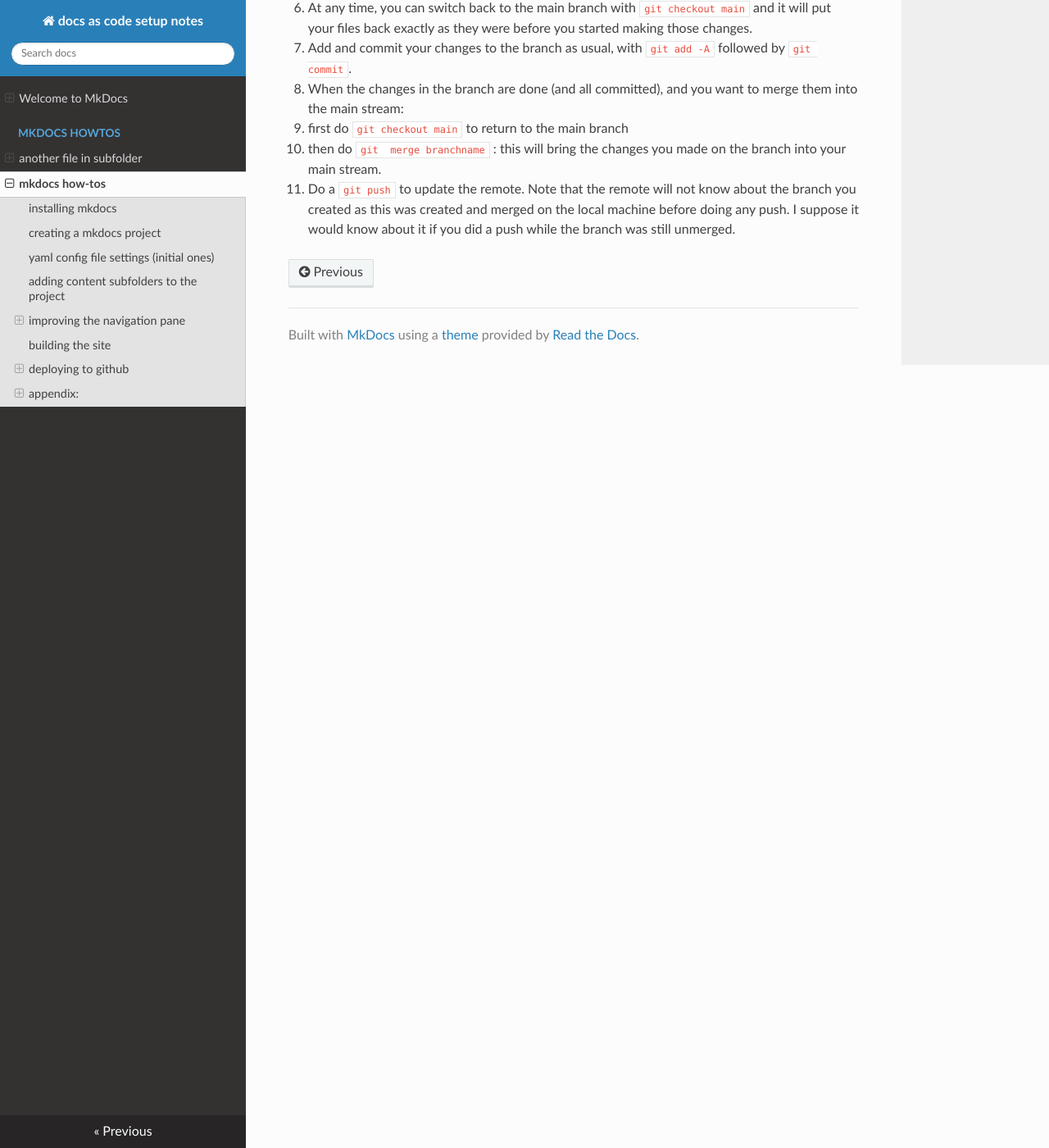
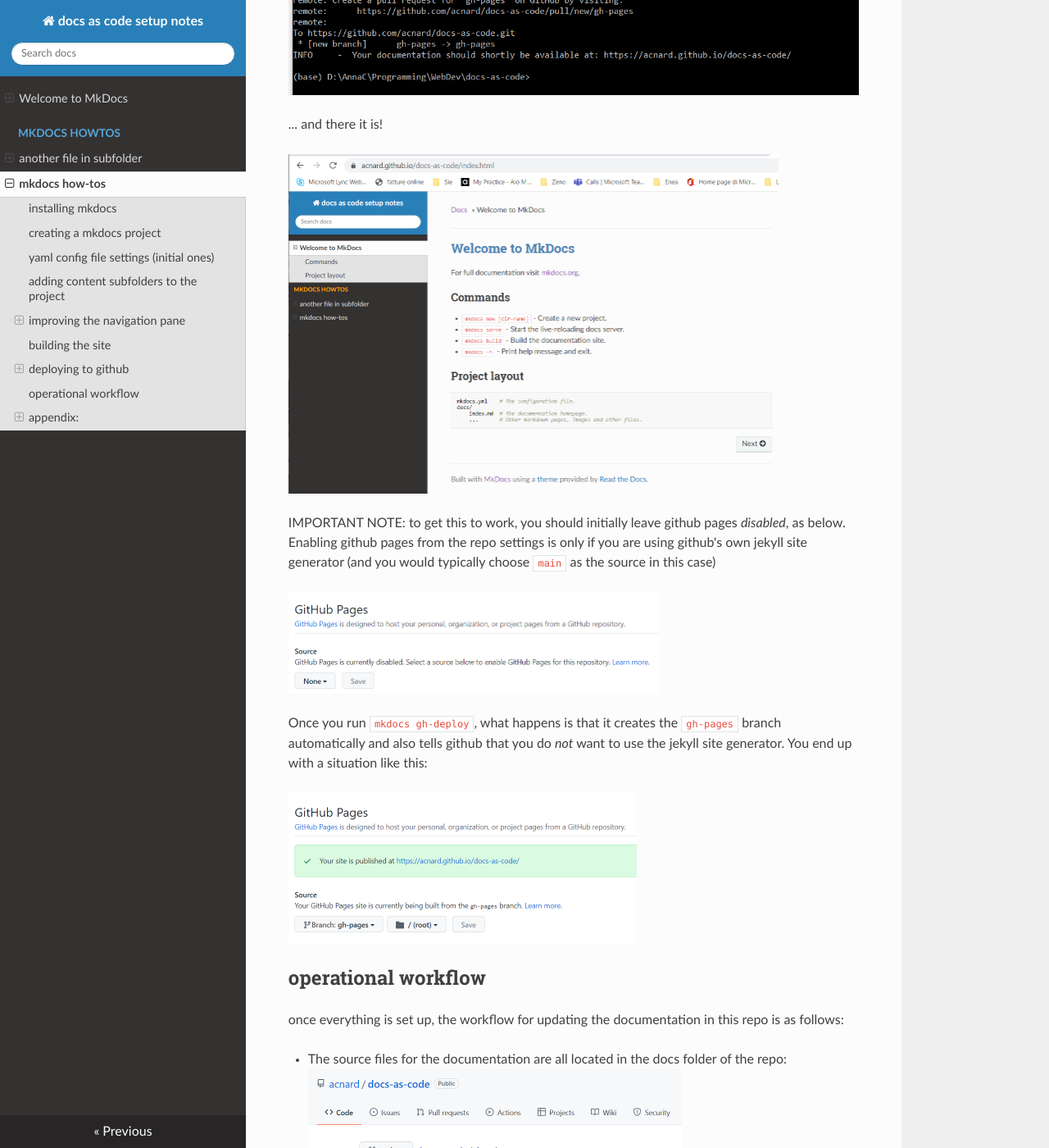
Before and after one commit to acnard/docs-as-code, an MkDocs documentation site: the page built from docs/mkdocs-howtos/mkdocs-how-tos.md, in a window 1280 px wide and 1400 px high, scrolled down 12186 px. Shown: the whole window at 82% size. Built offline with MkDocs 1.6.1, drawn with Linux system fonts in a browser that asks for light colours; nearby versions of some CDN libraries; some of the changed text lies outside the part shown.

Commit message:
how to mkdocs deploy to github pages

````diff
--- a/docs/mkdocs-howtos/mkdocs-how-tos.md
+++ b/docs/mkdocs-howtos/mkdocs-how-tos.md
@@ -228,6 +228,40 @@
 
 <img src="image-20220116192651581.png" alt="image-20220116192651581" style="zoom: 67%;" />
 
+### deploy to github pages
+
+now we are ready to try the command that builds the static site with mkdocs and deploys it automaticlally to github pages...
+
+```
+mkdocs  gh-deploy
+```
+
+![image-20220116200927628](image-20220116200927628.png)
+
+... and there it is!
+
+<img src="image-20220116201129103.png" alt="image-20220116201129103" style="zoom: 50%;" />
+
+IMPORTANT NOTE: to get this to work, you should initially leave github pages *disabled*, as below. Enabling github pages from the repo settings is  only if you are using github's own jekyll site generator (and you would typically choose `main` as the source in this case)
+
+<img src="image-20220116201425360.png" alt="image-20220116201425360" style="zoom: 50%;" />
+
+Once you run `mkdocs gh-deploy`, what happens is that it creates the `gh-pages` branch automatically and also tells  github that you do *not* want to use the jekyll site generator. You end up with a situation like this:
+
+<img src="image-20220116201817745.png" alt="image-20220116201817745" style="zoom: 50%;" />
+
+## operational workflow
+
+once everything is set up,  the workflow for updating the documentation in this repo is as follows:
+
+- The source files for the documentation are all located in the docs folder of the repo:
+  <img src="image-20220116202451075.png" alt="image-20220116202451075" style="zoom:50%;" />
+- You can edit them (and commit changes) directly on github's web interface ,
+  <img src="image-20220116202733403.png" alt="image-20220116202733403" style="zoom: 50%;" />
+- Or you can clone the repo to a local machine and work on the content there with local tools (eg a markdown editor, etc)
+- In either case it is possible to use the usual git workflow (add, commit, push etcetera), with branching and merging as required.
+- To make the changes visible in the deployed site you need to re-run the  `mkdocs  gh-deploy` command (not sure how to do this directly from github.. )
+
 ## appendix:
 
 ### good practices for markdown files
@@ -236,9 +270,11 @@
 
 ### summary of git workflow with branching
 
+Note: do not work in the gh-pages branch. This is just for use by the site generator.
+
 1. `git fetch` to check if there is anything updated on origin (if there is nothing, the command gives no output).
 2. `git pull` to retrieve changes from origin (remote repository)
-3. when you start working on a feature, do `git branch branchname`  to create a branche and then `git checkout branchname` to switch to that branch.
+3. when you start working on a feature, do `git branch branchname`  to create a branch and then `git checkout branchname` to switch to that branch.
    - You can do `git branch` to see a list of all the branches, the current one will have a star next to it.
 4. Start making your changes on the branch.
    - At any time, you can switch back to the main branch with `git checkout main` and it will put your files back exactly as they were before you started making those changes.
````
Also changed, not shown: docs/mkdocs-howtos/image-20220116200927628.png (added), docs/mkdocs-howtos/image-20220116201129103.png (added), docs/mkdocs-howtos/image-20220116201425360.png (added), docs/mkdocs-howtos/image-20220116201817745.png (added), docs/mkdocs-howtos/image-20220116202451075.png (added), docs/mkdocs-howtos/image-20220116202733403.png (added), docs/mkdocs-howtos/image-20220116202838967.png (added).
